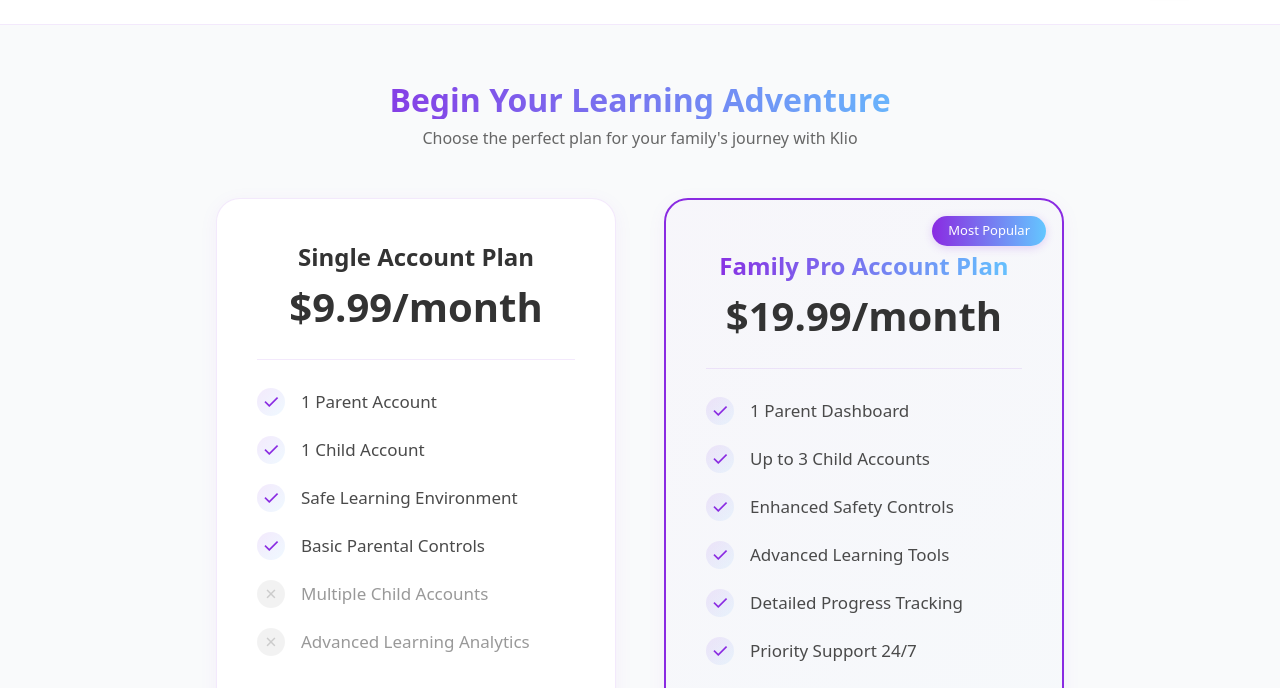
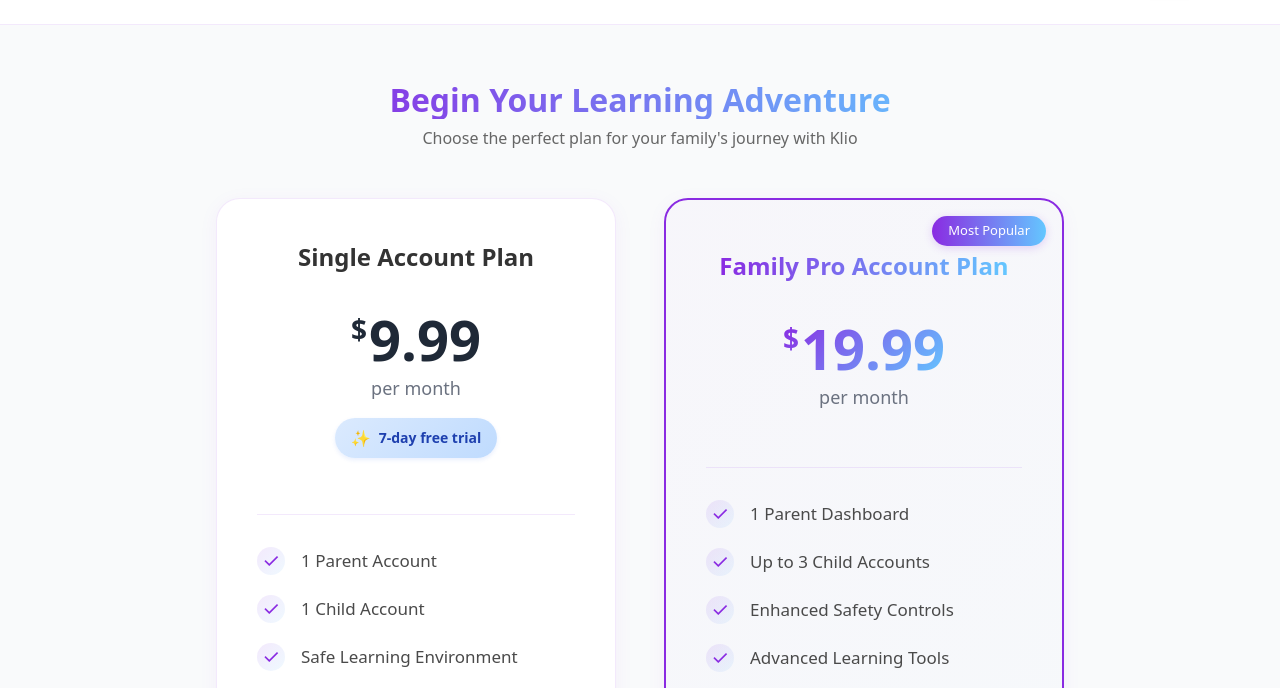
Before and after one commit to btimofeyev/klioai, a plain HTML site: page public/signup.html in a window 1280 px wide. Shown: the part 94-782 px from the top of the page. Drawn offline with Linux system fonts and the light colour scheme; a script that the page names is missing.

Commit message:
free trial

```diff
--- a/backend/server.js
+++ b/backend/server.js
@@ -56,7 +56,11 @@
           plan: planType,
           google_id: session.metadata.google_id,
           stripe_customer_id: session.customer,
-          stripe_subscription_id: session.subscription
+          stripe_subscription_id: session.subscription,
+          subscription_status: subscription.status,
+          subscription_end_date: subscription.trial_end ?
+            new Date(subscription.trial_end * 1000).toISOString() :
+            null
         };
 
         await User.handleStripeWebhook(userData);
--- a/public/css/pricestyles.css
+++ b/public/css/pricestyles.css
@@ -90,9 +90,15 @@
 
 .pricing-card__header {
     text-align: center;
-    margin-bottom: 1.75rem;
-    padding-bottom: 1.5rem;
+    margin-bottom: 2rem;
+    padding-bottom: 2rem;
     border-bottom: 1px solid rgba(138, 43, 226, 0.1);
+    display: flex;
+    flex-direction: column;
+    align-items: center;
+}
+.pricing-card.popular .plan-price {
+    color: #6366f1;
 }
 
 .plan-name {
@@ -111,29 +117,62 @@
 }
 
 .plan-price {
-    font-size: 2.5rem;
-    font-weight: bold;
-    color: #333;
+    display: flex;
+    flex-direction: column;
+    align-items: center;
+    gap: 0.5rem;
+    margin: 1.5rem 0;
+}
+.plan-price .amount {
+    font-size: 3.5rem;
+    font-weight: 800;
+    color: #1f2937;
+    display: flex;
+    align-items: start;
     line-height: 1;
-    margin-bottom: 0.5rem;
-    display: flex;
-    align-items: baseline;
-    justify-content: center;
 }
-
-.plan-price .currency {
-    font-size: 1.25rem;
-    margin-right: 0.25rem;
-    color: #666;
+.plan-price .amount::before {
+    content: "$";
+    font-size: 1.75rem;
+    font-weight: 600;
+    margin-right: 2px;
+    margin-top: 4px;
 }
 
 .plan-price .period {
-    font-size: 0.9375rem;
-    color: #666;
-    font-weight: normal;
-    margin-left: 0.25rem;
+    font-size: 1.125rem;
+    color: #6b7280;
+    font-weight: 500;
+}
+.pricing-card.popular .plan-price .amount {
+    background: linear-gradient(135deg, #8A2BE2, #64C7FF);
+    -webkit-background-clip: text;
+    background-clip: text;
+    color: transparent;
+}
+.trial-badge {
+    background: linear-gradient(135deg, #dbeafe 0%, #bfdbfe 100%);
+    color: #1e40af;
+    font-weight: 600;
+    padding: 0.5rem 1rem;
+    border-radius: 999px;
+    font-size: 0.875rem;
+    display: inline-flex;
+    align-items: center;
+    gap: 0.5rem;
+    margin-top: 0.5rem;
+    box-shadow: 0 2px 4px rgba(37, 99, 235, 0.1);
 }
 
+.trial-badge::before {
+    content: "✨";
+    font-size: 1rem;
+}
+
+.trial-badge:hover {
+    transform: translateY(-1px);
+    box-shadow: 0 4px 6px rgba(37, 99, 235, 0.15);
+}
 .plan-description {
     font-size: 0.9375rem;
     color: #666;
--- a/public/signup.html
+++ b/public/signup.html
@@ -36,7 +36,11 @@
             <div class="pricing-card">
                 <div class="pricing-card__header">
                     <h2 class="plan-name">Single Account Plan</h2>
-                    <div class="plan-price">$9<span>.99/month</span></div>
+                    <div class="plan-price">
+                        <div class="amount">9.99</div>
+                        <div class="period">per month</div>
+                        <div class="trial-badge">7-day free trial</div>
+                    </div>
                 </div>
                 <ul class="features-list">
                     <li>
@@ -75,7 +79,10 @@
                 <div class="pricing-card__badge">Most Popular</div>
                 <div class="pricing-card__header">
                     <h2 class="plan-name">Family Pro Account Plan</h2>
-                    <div class="plan-price">$19<span>.99/month</span></div>
+                    <div class="plan-price">
+                        <div class="amount">19.99</div>
+                        <div class="period">per month</div>
+                    </div>
                 </div>
                 <ul class="features-list">
                     <li>
```
Also changed, not shown: backend/models/userModel.js (+6 -2 lines), backend/routes/stripeRoutes.js (+13 -2 lines).
